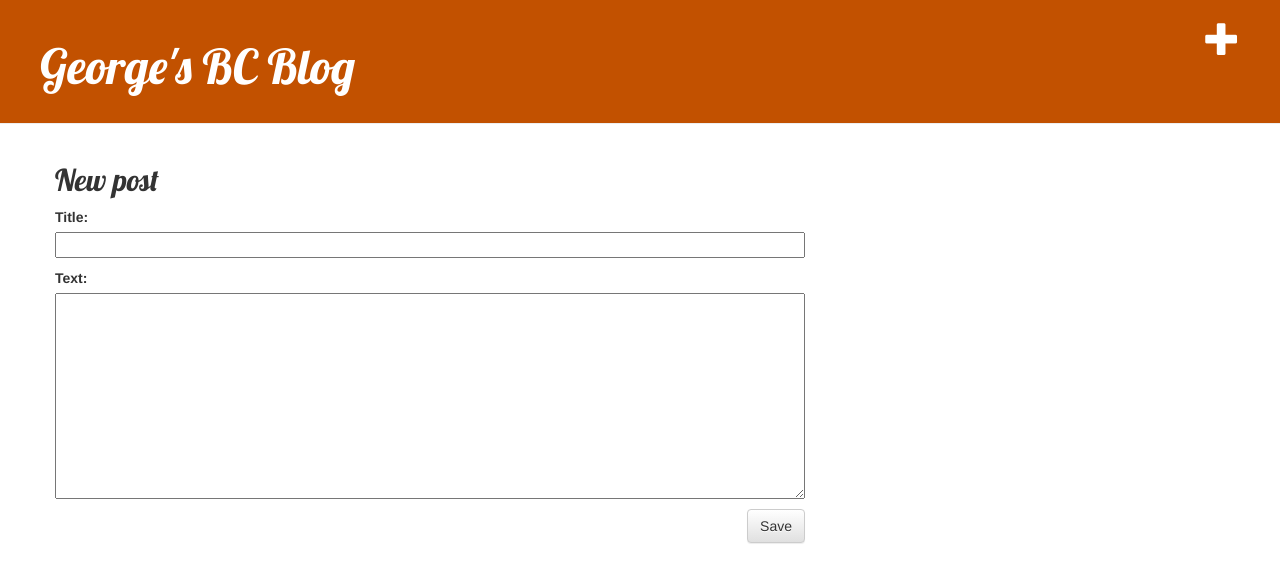
After one commit to georgewelly/bridging-coursework, a Django app: page /post/new/ in a window 1280 px wide. The commit adds this page. Shown: the top 583 px of the page. Run offline with Django 3.2, Linux system fonts and the light colour scheme; some libraries are stand-ins or nearby versions.

Commit message:
forms work to make new entries part1 working

```diff
--- /dev/null
+++ b/blog/forms.py
@@ -0,0 +1,10 @@
+from django import forms
+
+from .models import Post
+
+
+class PostForm(forms.ModelForm):
+
+    class Meta:
+        model = Post
+        fields = ('title', 'text',)
--- a/blog/templates/blog/base.html
+++ b/blog/templates/blog/base.html
@@ -9,6 +9,7 @@
     </head>
     <body>
     <div class="page-header">
+        <a href="{% url 'post_new' %}" class="top-menu"><span class="glyphicon glyphicon-plus"></span></a>
         <h1><a href="/">George's BC Blog</a></h1>
     </div>
     <div class="content container">
--- /dev/null
+++ b/blog/templates/blog/post_edit.html
@@ -0,0 +1,8 @@
+{% extends 'blog/base.html' %}
+{% block content %}
+    <h2>New post</h2>
+    <form method="POST" class="post-form">{% csrf_token %}
+        {{ form.as_p }}
+        <button type="submit" class="save btn btn-default">Save</button>
+    </form>
+{% endblock %}
--- a/blog/urls.py
+++ b/blog/urls.py
@@ -4,4 +4,5 @@ from . import views
 urlpatterns = [
     path('', views.post_list, name='post_list'),
     path('post/<int:pk>/', views.post_detail, name='post_detail'),
+    path('post/new/', views.post_new, name='post_new'),
 ]
--- a/blog/views.py
+++ b/blog/views.py
@@ -1,6 +1,7 @@
-from django.shortcuts import render, get_object_or_404
+from django.shortcuts import render, get_object_or_404, redirect
 from django.utils import timezone
 from .models import Post
+from .forms import PostForm
 
 
 # Create your views here.
@@ -12,3 +13,17 @@ def post_list(request):
 def post_detail(request, pk):
     post = get_object_or_404(Post, pk=pk)
     return render(request, 'blog/post_detail.html', {'post': post})
+
+
+def post_new(request):
+    if request.method == "POST":
+        form = PostForm(request.POST)
+        if form.is_valid():
+            post = form.save(commit=False)
+            post.author = request.user
+            post.published_date = timezone.now()
+            post.save()
+            return redirect('post_detail', pk=post.pk)
+    else:
+        form = PostForm()
+    return render(request, 'blog/post_edit.html', {'form': form})
```
